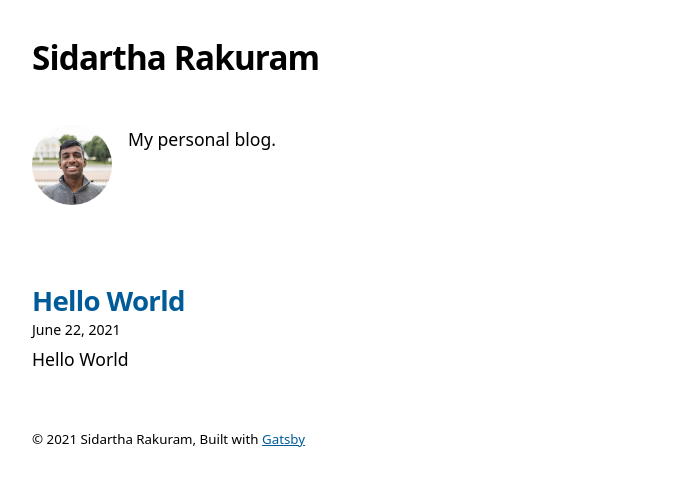
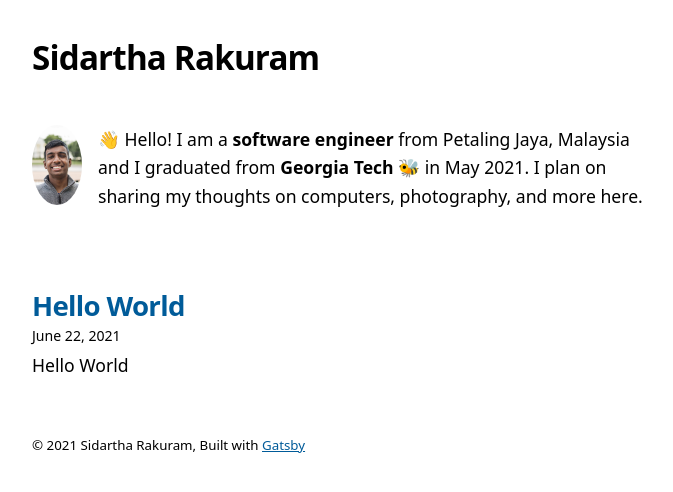
Before and after one commit to sidartha/sidartha.xyz, a Gatsby site: page / in a window 1280 px wide. Shown: the whole page, without its empty margins (292-965 px from the left). Built offline with nearby package versions, Linux system fonts and the light colour scheme; Gatsby itself is replaced by a stand-in of ours.

Commit message:
Modify bio

```diff
--- a/src/components/bio.js
+++ b/src/components/bio.js
@@ -44,7 +44,7 @@ const Bio = () => {
       />
       {author?.name && (
         <p>
-          My personal blog.
+          <span role="img" aria-label="Wave">👋</span> Hello! I am a <strong>software engineer</strong> from Petaling Jaya, Malaysia and I graduated from <strong>Georgia Tech <span role="img" aria-label="Yellow Jacket">🐝</span></strong> in May 2021. I plan on sharing my thoughts on computers, photography, and more here.
           {/* {` `}
           <a href={`https://twitter.com/${social?.twitter || ``}`}>
             You should follow them on Twitter
```
